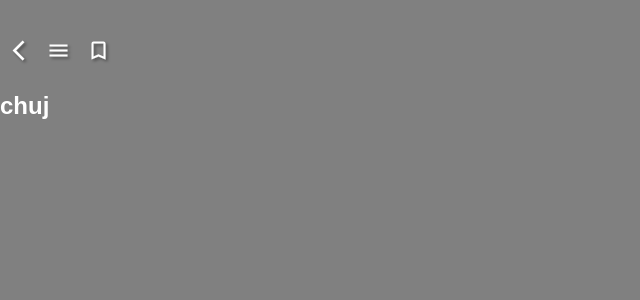
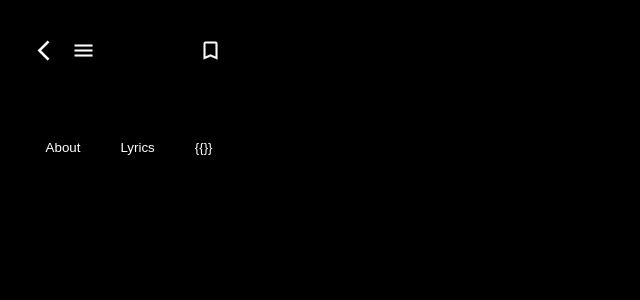
Before and after one commit to sadblondeboi/music-artist-browser-vue, a Vue app: page /Artist in a window 1280 px wide. Shown: the top 300 px of the page, without its empty margins (0-640 px from the left). Built offline with nearby package versions, Linux system fonts and the light colour scheme.

Commit message:
fixed page transition
much more clear and almost working (one way for now) page transition

```diff
--- a/src/App.vue
+++ b/src/App.vue
@@ -1,8 +1,8 @@
 <template>
   <div id="app">
 
-    <transition :name="transitionName" mode="out-in">
-      <router-view @transition-name="transitionNameEvent"> </router-view>
+    <transition name="router-anim">
+      <router-view> </router-view>
     </transition>
     <!-- <Home /> -->
   </div>
@@ -20,7 +20,6 @@ export default {
   },
   data () {
     return {
-      transitionName: 'slide-up'
     }
   },
   methods: {
@@ -50,54 +49,45 @@ export default {
   color: white;
   min-height: 100vh;
   position: absolute;
+
 }
 
 body {
   margin: unset;
+  height: 100%;
+  overflow: hidden;
 }
 
 html {
-  background-color: grey;
+  background-color: black;
 }
 /* SLIDE UP */
-.slide-up-enter {
-    transform: translateY(100%);
+.router-anim-enter-active{
+  animation: up 1s;
+  transition: all ease;
 }
 
-.slide-up-enter-to, .slide-up-leave {
-    transform: translateY(0%);
+.router-anim-leave-active{
+  animation: down 1s;
+  transition: all ease;
 }
 
-.slide-up-leave-to {
-    transform: translateY(-100%);
+@keyframes down {
+  from {
+    margin-top: 0;
+  }
+  to{
+    margin-top: -100vh;
+  }
 }
 
-.slide-up-leave-active {
-  transition: all 1s ease;
-}
-
-.slide-up-enter-active {
-  transition: all 1s ease;
-}
-/* SLIDE DOWN */
-.slide-down-enter {
-    transform: translateY(-100%);
-}
-
-.slide-down-enter-to, .slide-down-leave {
-    transform: translateY(0%);
-}
-
-.slide-down-leave-to {
-    transform: translateY(100%);
-}
-
-.slide-down-leave-active {
-  transition: all 1s ease;
-}
-
-.slide-down-enter-active {
-  transition: all 1s ease;
+@keyframes up {
+  from {
+    margin-bottom: 100vh;
+  }
+  to{
+    margin-bottom: 0;
+  }
 }
 
 
--- a/src/components/ArtistPage.vue
+++ b/src/components/ArtistPage.vue
@@ -1,20 +1,27 @@
 <template>
   <section>
-      <Header @transition-name="transitionNameEvent"/>
-      <h1> chuj </h1>
+      <Header/>
+      <Header2/>
   </section>
 </template>
 
 <script>
 import Header from './Header.vue';
+import Header2 from './Header2.vue';
+
+import Artists from '../models/Artists';
 export default {
+  props: {
+    artists: {
+      type: Artists,
+      required: true
+    }
+  },
   components: {
-    Header
+    Header,
+    Header2
   },
   methods: {
-      transitionNameEvent(event) {
-          this.$emit("transition-name", event);
-      }
   }
 }
 </script>
--- a/src/components/Header.vue
+++ b/src/components/Header.vue
@@ -1,7 +1,7 @@
 <template>
 	<div class="header">
 		<router-link to="/">
-			<button class="btn-back" @click="$emit('transition-name', 'slide-down')"></button>
+			<button class="btn-back"></button>
 		</router-link>
 		<button class="btn-menu"></button>
 		<button class="btn-favourite"></button>
@@ -23,6 +23,10 @@ export default {
 	display: flex;
 	flex-direction: row;
 	justify-content: flex-start;
+	margin-bottom: 2vh;
+	margin-left: 2vw;
+    margin-right: 2vw;
+	padding-top: 4vh;
 }
 
 button {
--- /dev/null
+++ b/src/components/Header2.vue
@@ -0,0 +1,48 @@
+<template>
+  <div class="header">
+      <button class="btn-about" @click="test">About</button>
+      <button class="btn-lyrics">Lyrics</button>
+      <button class="btn-artist">{{}}</button>
+  </div>
+</template>
+
+<script>
+import Artists from '../models/Artists';
+
+export default {
+    name: "Header2",
+    props: {
+        artists: {
+            type: Artists,
+            required: true
+        }
+    },
+    methods: {
+        test() {
+            console.log(this.artists.shortDescription);
+        }
+    }
+}
+</script>
+
+<style scoped>
+
+button {
+    background: none;
+    color: white;
+}
+
+/* .btn-about {
+
+}
+
+.btn-lyrics {
+
+} */
+
+.btn-artist {
+	justify-self: flex-end;
+	margin-left: auto;
+}
+
+</style>
--- a/src/components/Home.vue
+++ b/src/components/Home.vue
@@ -15,7 +15,7 @@
 			<div class="see-more">
 				<h5 class="release-year">{{this.albumReleaseYear}}</h5>
 				<router-link to="/artist/">
-					<button class="btn-more" @click="$emit('transition-name', 'slide-up')">See more</button>
+					<button class="btn-more">See more</button>
 				</router-link>
 			</div>
 		</div>
@@ -53,7 +53,7 @@ section {
 section {
 	width: 100%;
 	min-height: 100vh;
-	padding-top: 4vh;
+
 }
 
 .wrapper {
--- /dev/null
+++ b/src/models/Artists.js
@@ -0,0 +1,18 @@
+export default class Artists {
+    artistName = "Scott Walker";
+    shortDescription = "It was originally released in late 1969 under his birth name, Scott Engel, and failed to chart. Subsequent reissues have been...";
+    longDescription = "chuj";
+
+    albums = [
+        { albumName: "Scott 3", albumReleaseYear: 1969, tracks: ["The Seventh Seal", "On Your Own Again", "The World's Strongest Man", "Angels of Ashes", "Boy Child", "The Old Man's Back Again", "Duchess", "Get Behind Me", "Rhymes of Goodbye"] }
+    ]
+}
+
+
+
+// props: {
+//     tileData: {
+//         type: TileData,
+//         required: true
+//     }
+// }
```
